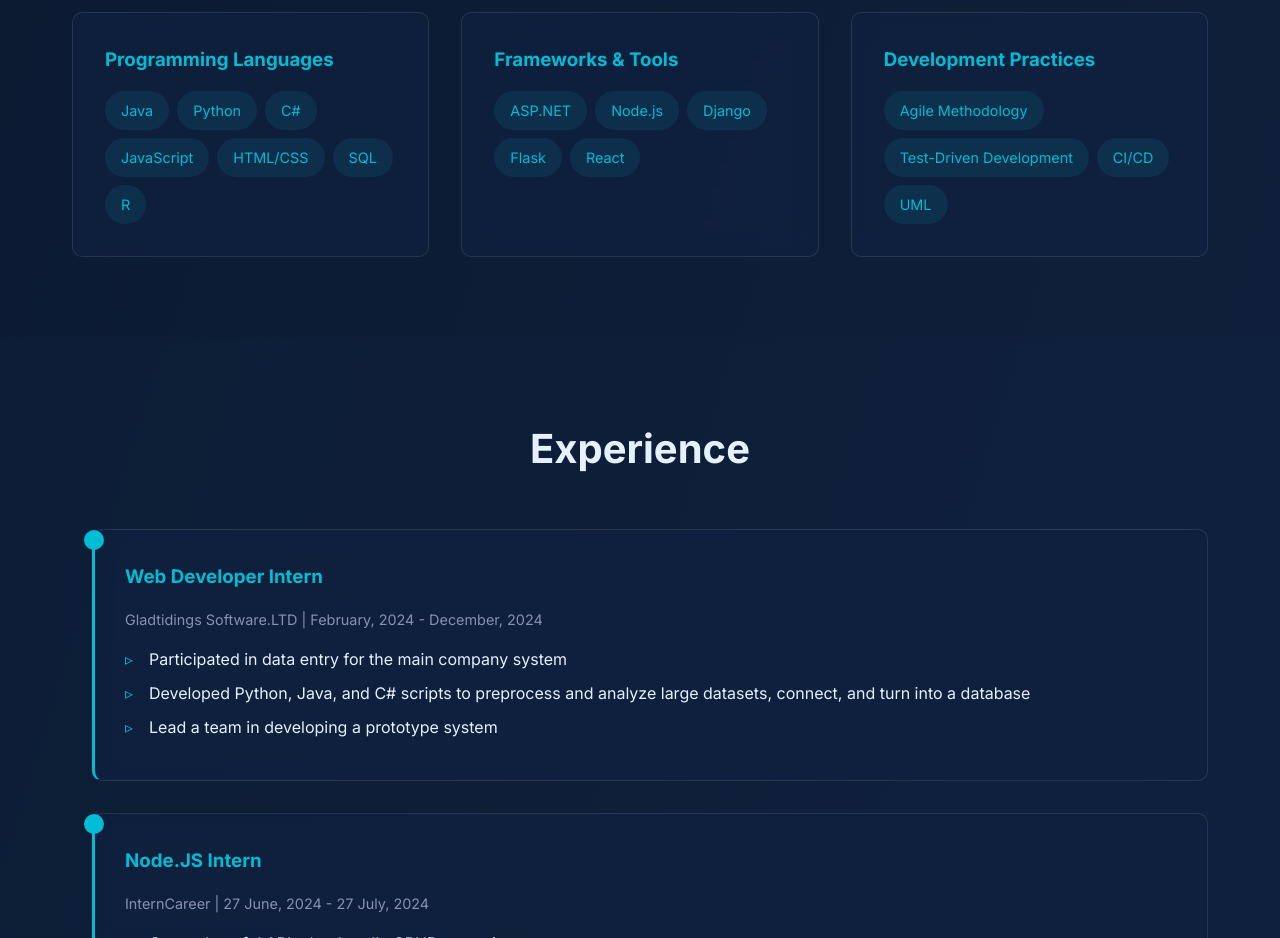
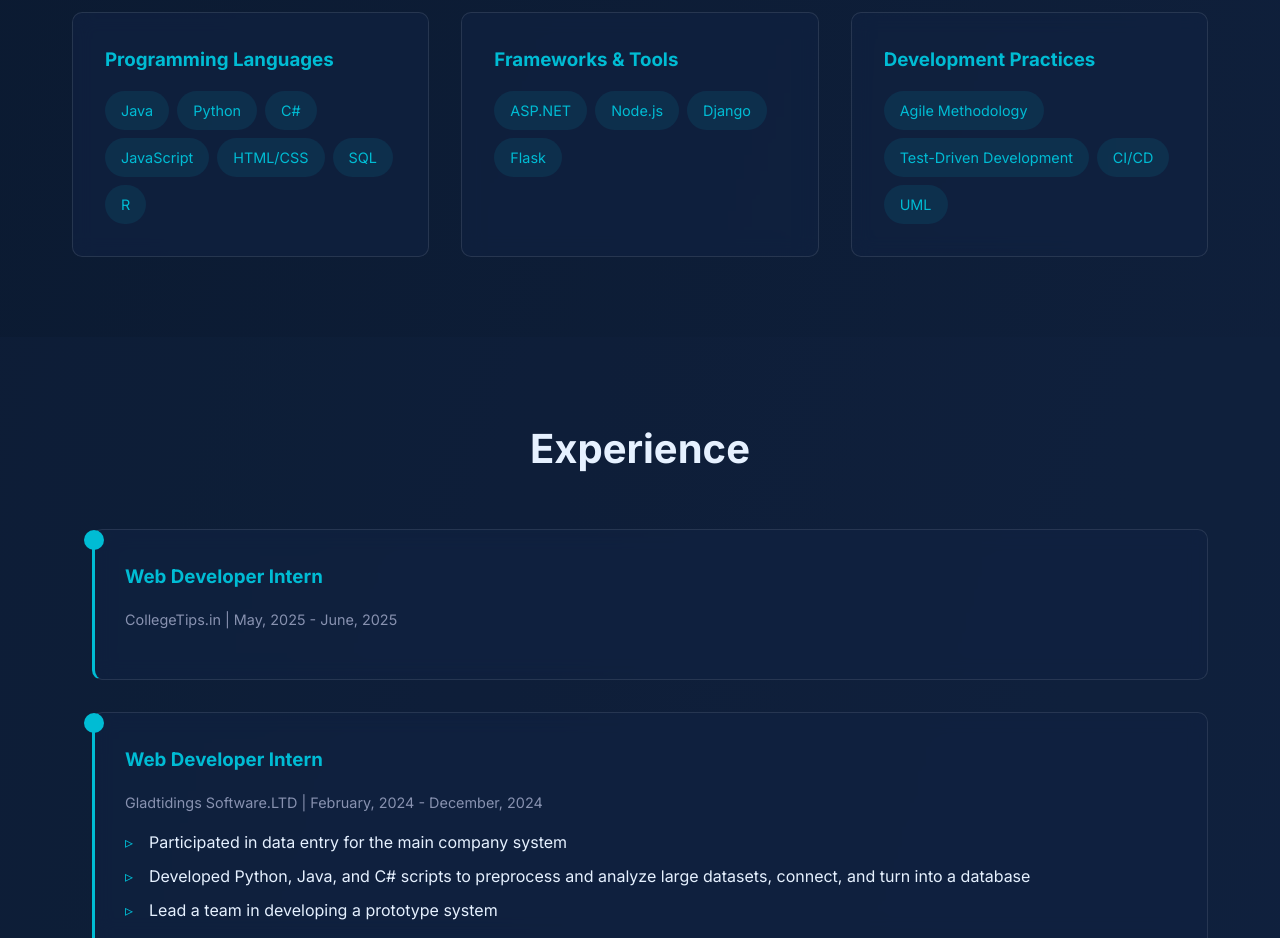
Before and after one commit to Musengah/Musengah.github.io, a plain HTML site: page index.html in a window 1280 px wide. Shown: the part 1420-2358 px from the top of the page. Drawn offline with Linux system fonts and the light colour scheme.

Commit message:
Update index.html

```diff
--- a/index.html
+++ b/index.html
@@ -76,7 +76,6 @@
                         <span class="tag">Node.js</span>
                         <span class="tag">Django</span>
                         <span class="tag">Flask</span>
-                        <span class="tag">React</span>
                     </div>
                 </div>
                 <div class="glass-card">
@@ -97,6 +96,10 @@
         <div class="container">
             <h2 class="section-title">Experience</h2>
             <div class="timeline">
+                <div class="glass-card experience-card">
+                    <h3 class="card-title">Web Developer Intern</h3>
+                    <p class="experience-meta">CollegeTips.in | May, 2025 - June, 2025</p>
+                </div>
                 <div class="glass-card experience-card">
                     <h3 class="card-title">Web Developer Intern</h3>
                     <p class="experience-meta">Gladtidings Software.LTD | February, 2024 - December, 2024</p>
```
